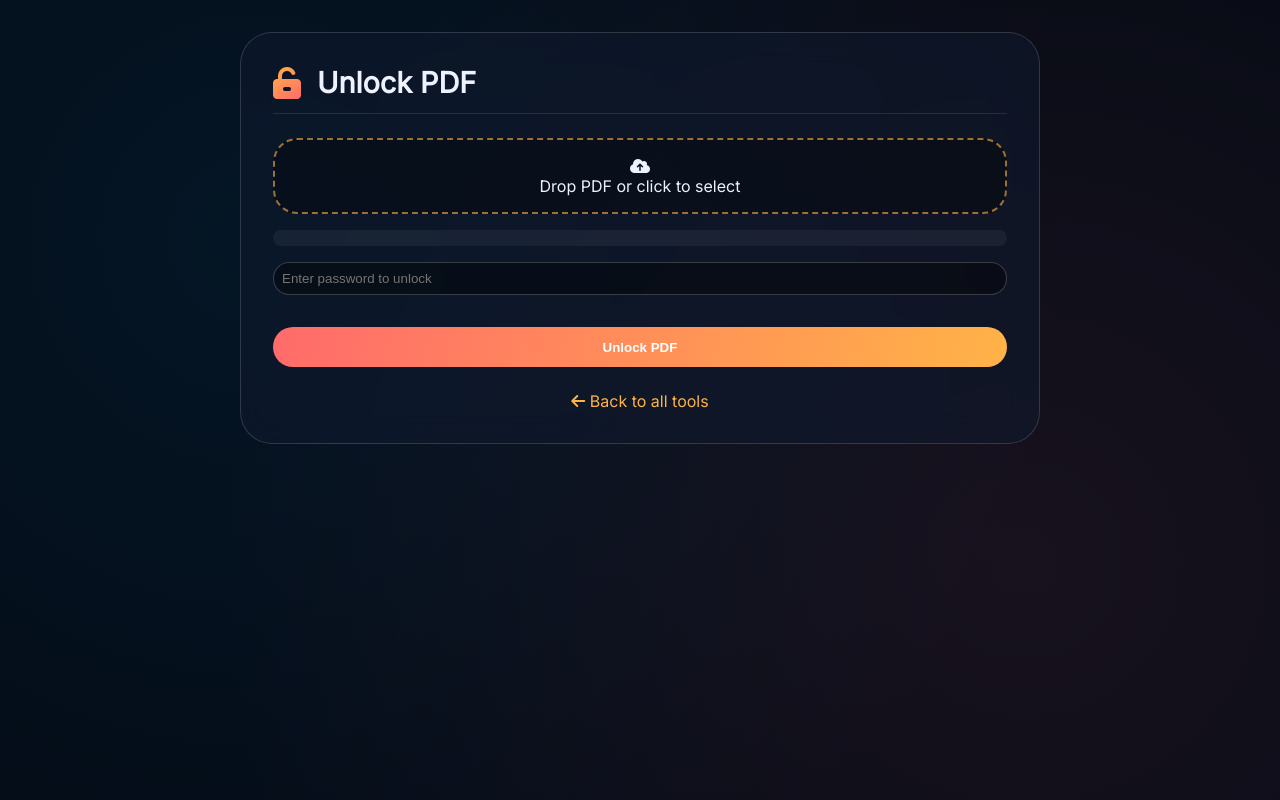
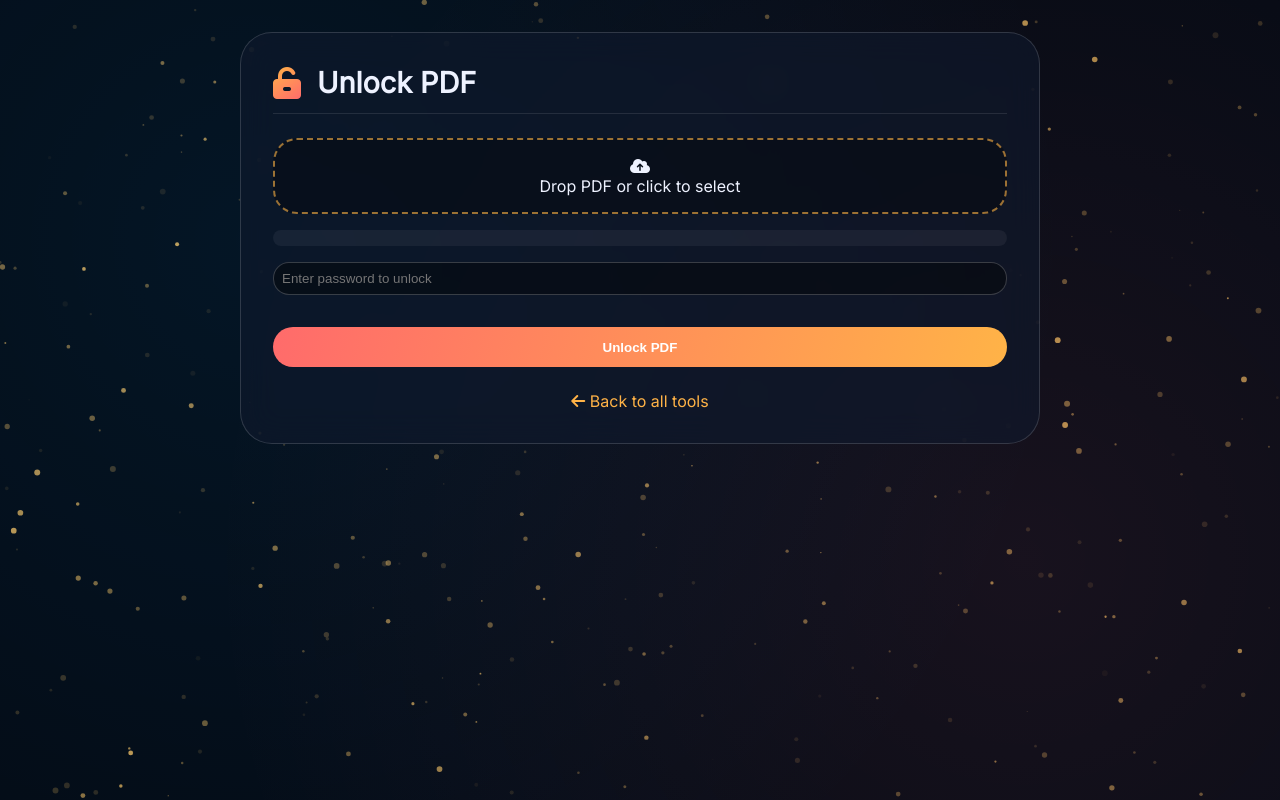
Before and after one commit to CodingWithRAMKUMAR/pdf-tool, a plain HTML site: page frontend/unlock.html in a window 1280 px wide. Drawn offline with Linux system fonts and the light colour scheme.

Commit message:
Update unlock.html

```diff
--- a/frontend/unlock.html
+++ b/frontend/unlock.html
@@ -104,4 +104,17 @@
     ctx.clearRect(0, 0, width, height);
     for(let s of stars) {
       ctx.beginPath(); ctx.arc(s.x, s.y, s.radius, 0, Math.PI * 2);
-      const glow = Math.sin(Date.now() * 0.001 + s.pulse) * 0.3 + 0.5
+      const glow = Math.sin(Date.now() * 0.001 + s.pulse) * 0.3 + 0.5;
+      ctx.fillStyle = `rgba(255, 200, 100, ${s.alpha * glow})`;
+      ctx.fill();
+      s.x += s.vx; s.y += s.vy;
+      if(s.x < 0) s.x = width; if(s.x > width) s.x = 0;
+      if(s.y < 0) s.y = height; if(s.y > height) s.y = 0;
+    }
+    requestAnimationFrame(drawStars);
+  }
+  window.addEventListener('resize', () => initStars());
+  initStars(); drawStars();
+</script>
+</body>
+</html>
```
